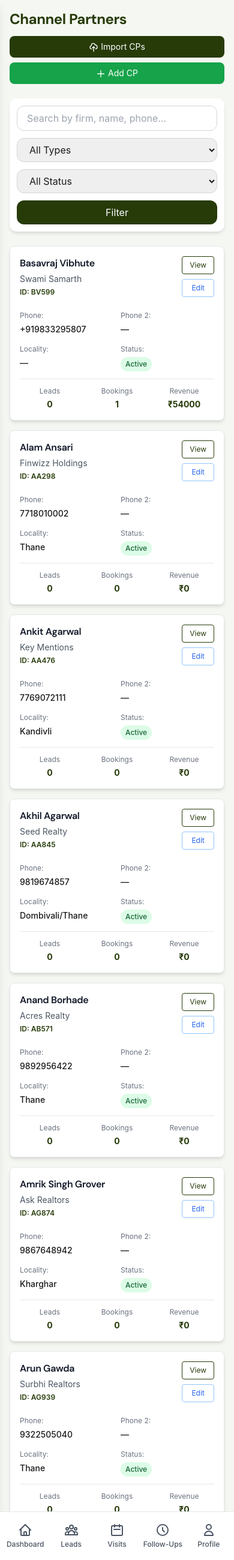
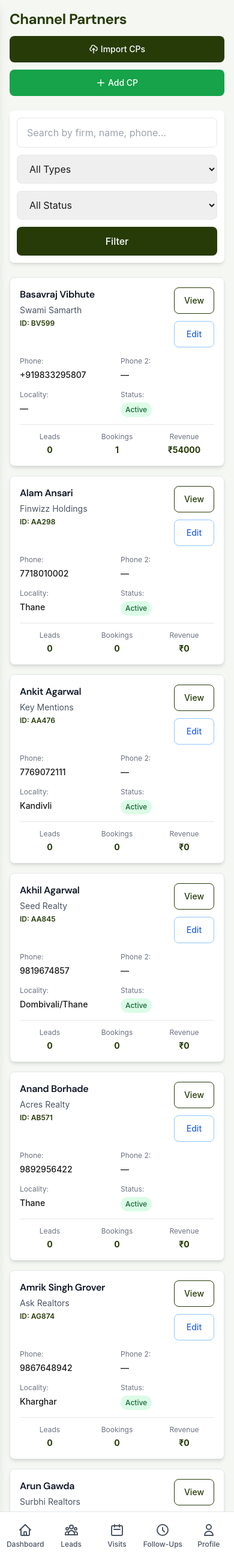
Before and after one commit to anaschougle32/BridgioCRM, a Django app: page /channel-partners/ in a window 390 px wide. Shown: the whole page at 60% size. Run offline with Django 4.2, Linux system fonts and the light colour scheme; a user stored in the database is signed in; data comes from the database, SQL or seed files in the repository; both versions use the stored data as it was after the commit; some libraries are stand-ins or nearby versions; some web fonts are replaced.

Commit message:
Phase 1: Critical Component Standardization - Buttons, Forms, Borders
CRITICAL FIXES COMPLETED:

✅ Button Standardization (All Pages):
- Standardized all buttons to use rounded-lg (was mixed rounded-custom/rounded-lg)
- Added consistent py-3 padding (was mixed py-2/py-3)
- Added font-medium to all buttons
- Added proper focus states with focus:ring-2 and focus:ring-offset-2
- Added min-h-[44px] to mobile action buttons for touch targets

✅ Form Input Standardization (All Pages):
- Unified all inputs to use border-border-light (was mixed border-gray-300)
- Standardized px-4 py-3 padding (was mixed px-4 py-2)
- Added consistent focus:ring-olive-primary focus:border-olive-primary
- Added focus:outline-none focus:ring-offset-2 to all inputs
- Applied to login, user management, projects, bookings, channel partners, attendance

✅ Border Color Consistency:
- Replaced all border-gray-300 with border-border-light
- Applied consistent focus border colors
- Maintained visual hierarchy with proper contrast

✅ Container Standardization:
- All containers now use rounded-lg (was mixed rounded-custom/rounded-lg)
- Applied to cards, tables, forms, error messages
- Consistent shadow-md across all containers

✅ Mobile Touch Targets:
- All mobile action buttons now meet 44px minimum requirement
- Added min-h-[44px] flex items-center justify-center
- Improved spacing between action buttons (gap-3 instead of gap-2)

✅ Accessibility Improvements:
- Added focus:outline-none to prevent double outlines
- Added proper focus ring colors for each button type
- Maintained keyboard navigation support

Pages Fixed:
- accounts/login.html (Login form)
- accounts/user_list.html (User management)
- dashboard.html (Dashboard metrics and actions)
- projects/list.html (Project cards and filters)
- bookings/list.html (Booking cards and filters)
- channel_partners/list.html (CP cards and filters)
- attendance/list.html (Attendance filters)

Impact:
- Professional, consistent appearance across all pages
- Better mobile usability with proper touch targets
- Improved accessibility with proper focus states
- Maintainable component library foundation
- No breaking changes to functionality

Next Phase: Badge system standardization and mobile navigation fixes.

```diff
--- a/templates/channel_partners/list.html
+++ b/templates/channel_partners/list.html
@@ -7,34 +7,34 @@
 <div class="space-y-6">
     <div class="flex flex-col sm:flex-row justify-between items-start sm:items-center gap-3 sm:gap-0">
         <h1 class="text-2xl sm:text-3xl font-heading font-bold text-olive-primary">Channel Partners</h1>
-        <div class="flex flex-col sm:flex-row gap-2 w-full sm:w-auto">
-            <a href="{% url 'channel_partners:upload' %}" class="w-full sm:w-auto px-4 py-2 bg-olive-primary text-white rounded-lg hover:bg-olive-secondary transition text-center text-sm sm:text-base">
+        <div class="flex flex-col sm:flex-row gap-3 w-full sm:w-auto">
+            <a href="{% url 'channel_partners:upload' %}" class="w-full sm:w-auto px-4 py-3 bg-olive-primary text-white rounded-lg hover:bg-olive-secondary transition text-center text-sm sm:text-base font-medium focus:outline-none focus:ring-2 focus:ring-olive-primary focus:ring-offset-2 min-h-[44px] flex items-center justify-center">
                 <svg class="w-4 h-4 mr-1 inline" fill="none" stroke="currentColor" viewBox="0 0 24 24"><path stroke-linecap="round" stroke-linejoin="round" stroke-width="2" d="M7 16a4 4 0 01-.88-7.903A5 5 0 1115.9 6L16 6a5 5 0 011 9.9M15 13l-3-3m0 0l-3 3m3-3v12"></path></svg>Import CPs
             </a>
-            <a href="{% url 'channel_partners:create' %}" class="w-full sm:w-auto px-4 py-2 bg-green-600 text-white rounded-lg hover:bg-green-700 transition text-center text-sm sm:text-base">
+            <a href="{% url 'channel_partners:create' %}" class="w-full sm:w-auto px-4 py-3 bg-green-600 text-white rounded-lg hover:bg-green-700 transition text-center text-sm sm:text-base font-medium focus:outline-none focus:ring-2 focus:ring-green-600 focus:ring-offset-2 min-h-[44px] flex items-center justify-center">
                 <svg class="w-4 h-4 mr-1 inline" fill="none" stroke="currentColor" viewBox="0 0 24 24"><path stroke-linecap="round" stroke-linejoin="round" stroke-width="2" d="M12 4v16m8-8H4"></path></svg>Add CP
             </a>
         </div>
     </div>
 
     <!-- Filters -->
-    <div class="bg-white rounded-custom shadow-md p-3 sm:p-4">
+    <div class="bg-white rounded-lg shadow-md p-3 sm:p-4">
         <form method="get" class="grid grid-cols-1 sm:grid-cols-2 lg:grid-cols-4 gap-3 sm:gap-4">
             <input type="text" name="search" placeholder="Search by firm, name, phone..."
                    value="{{ search }}"
-                   class="px-4 py-2 border border-gray-300 rounded-custom focus:ring-2 focus:ring-olive-primary">
-            <select name="cp_type" class="px-4 py-2 border border-gray-300 rounded-custom focus:ring-2 focus:ring-olive-primary">
+                   class="px-4 py-3 border border-border-light rounded-lg focus:ring-2 focus:ring-olive-primary focus:border-olive-primary focus:outline-none focus:ring-offset-2">
+            <select name="cp_type" class="px-4 py-3 border border-border-light rounded-lg focus:ring-2 focus:ring-olive-primary focus:border-olive-primary focus:outline-none focus:ring-offset-2">
                 <option value="">All Types</option>
                 {% for value, label in cp_type_choices %}
                 <option value="{{ value }}" {% if selected_cp_type == value %}selected{% endif %}>{{ label }}</option>
                 {% endfor %}
             </select>
-            <select name="status" class="px-4 py-2 border border-gray-300 rounded-custom focus:ring-2 focus:ring-olive-primary">
+            <select name="status" class="px-4 py-3 border border-border-light rounded-lg focus:ring-2 focus:ring-olive-primary focus:border-olive-primary focus:outline-none focus:ring-offset-2">
                 <option value="">All Status</option>
                 <option value="active" {% if status_filter == 'active' %}selected{% endif %}>Active</option>
                 <option value="inactive" {% if status_filter == 'inactive' %}selected{% endif %}>Inactive</option>
             </select>
-            <button type="submit" class="bg-olive-primary text-white px-4 py-2 rounded-custom hover:bg-olive-secondary transition">
+            <button type="submit" class="bg-olive-primary text-white px-4 py-3 rounded-lg hover:bg-olive-secondary transition font-medium focus:outline-none focus:ring-2 focus:ring-olive-primary focus:ring-offset-2">
                 Filter
             </button>
         </form>
@@ -50,12 +50,12 @@
                     <p class="text-sm text-gray-600 mb-1">{{ cp.firm_name }}</p>
                     <p class="text-xs font-semibold text-olive-primary mb-2">ID: {{ cp.cp_unique_id|default:"—" }}</p>
                 </div>
-                <div class="flex flex-col gap-2">
-                    <a href="{% url 'channel_partners:detail' cp.pk %}" class="px-3 py-1.5 text-xs text-center text-olive-primary hover:text-olive-secondary border border-olive-primary rounded hover:bg-olive-primary/10">
+                <div class="flex flex-col gap-3">
+                    <a href="{% url 'channel_partners:detail' cp.pk %}" class="px-4 py-2.5 text-sm text-center text-olive-primary hover:text-olive-secondary border border-olive-primary rounded-lg hover:bg-olive-primary/10 font-medium focus:outline-none focus:ring-2 focus:ring-olive-primary focus:ring-offset-2 min-h-[44px] flex items-center justify-center">
                         View
                     </a>
                     {% if user.is_super_admin or user.is_mandate_owner or user.is_site_head or user.is_sourcing_manager %}
-                    <a href="{% url 'channel_partners:edit' cp.pk %}" class="px-3 py-1.5 text-xs text-center text-blue-600 hover:text-blue-800 border border-blue-300 rounded hover:bg-blue-50">
+                    <a href="{% url 'channel_partners:edit' cp.pk %}" class="px-4 py-2.5 text-sm text-center text-blue-600 hover:text-blue-800 border border-blue-300 rounded-lg hover:bg-blue-50 font-medium focus:outline-none focus:ring-2 focus:ring-blue-500 focus:ring-offset-2 min-h-[44px] flex items-center justify-center">
                         Edit
                     </a>
                     {% endif %}
@@ -106,7 +106,7 @@
     </div>
 
     <!-- CP Table - Desktop View -->
-    <div class="hidden lg:block bg-white rounded-custom shadow-md overflow-hidden">
+    <div class="hidden lg:block bg-white rounded-lg shadow-md overflow-hidden">
         <div class="overflow-x-auto">
             <table class="min-w-full divide-y divide-gray-200">
                 <thead class="bg-gray-50">
```
Also changed, not shown: templates/accounts/login.html (+5 -5 lines), templates/accounts/user_list.html (+9 -9 lines), templates/attendance/list.html (+7 -7 lines), templates/bookings/list.html (+6 -6 lines), templates/dashboard.html (+8 -8 lines), templates/projects/list.html (+5 -5 lines), CHANGELOG.md (added), db.sqlite3.
